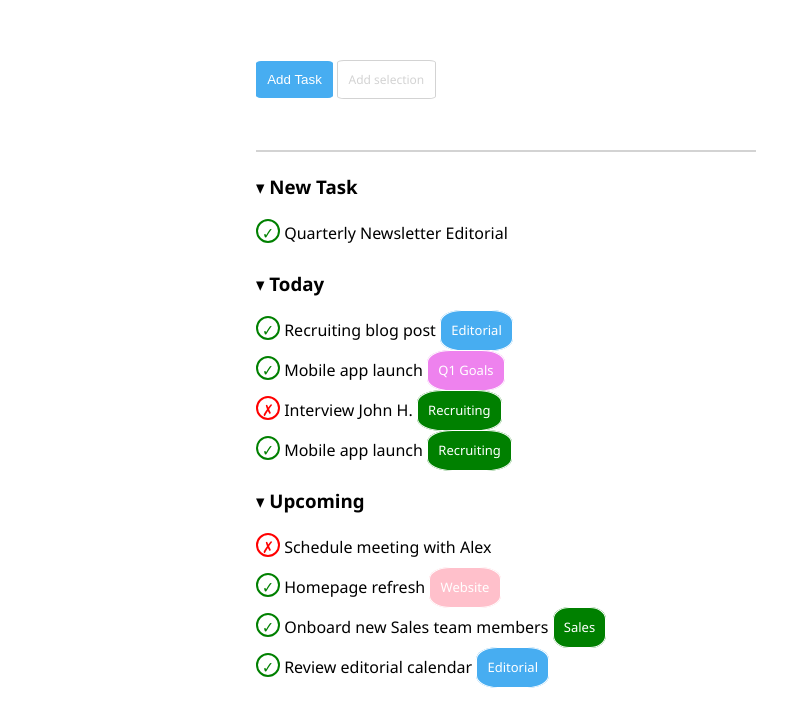
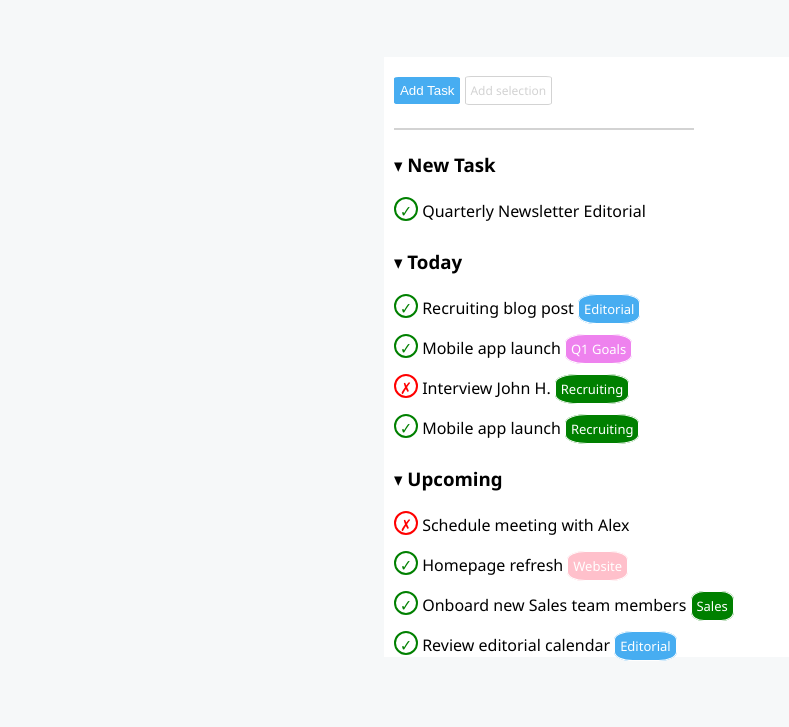
Before and after one commit to LuisJann/html-css-toboolist, a plain HTML site: page index.html in a window 1280 px wide. Shown: the part 67-794 px from the top of the page, without its empty margins (0-789 px from the left). Drawn offline with Linux system fonts and the light colour scheme.

Commit message:
Fix sfondo

```diff
--- a/css/style.css
+++ b/css/style.css
@@ -4,22 +4,27 @@
     padding: 0%;
     box-sizing: border-box;
 }
-
-/* body{
+body{
     background-color: #f6f8f9;
-} */
+}
 
 .container{
     height: 200px;
-    padding-left: 20%;
+    padding-left: 30%;
     padding-top: 5%;
     position:relative;
     text-align: justify;
-
     font-family: 'Segoe UI', Tahoma, Geneva, Verdana, sans-serif;
 }
 
 /* HEADER */
+
+header{
+    width: 100%;
+    height: 60px;
+    background: white;
+}
+
 
 #logo{
     line-height: 3em;
@@ -38,13 +43,21 @@
 
 /* MAIN */
 
+.background{
+    width:500px;
+    height: 600px;
+    background-color: white;
+    padding-left: 10px;
+    padding-top: 20px;
+}
+
 main div{
     padding-bottom: 5%;
 }
 
 hr{
     border: lightgray solid 1px;
-    width: 500px;
+    width: 300px;
 }
 
 button{
--- a/index.html
+++ b/index.html
@@ -19,6 +19,7 @@
 
     <!-- main -->
     <main class="container">
+        <section class="background">
             <!-- bottoni -->
             <div>
                 <button>Add Task</button>
@@ -79,6 +80,8 @@
                     </li>
                 </ul>
             </section>
+        </section>
+
         </main>
     <!-- /main -->
 </body>
```
Lines whose indentation alone changed are shown as unchanged.
